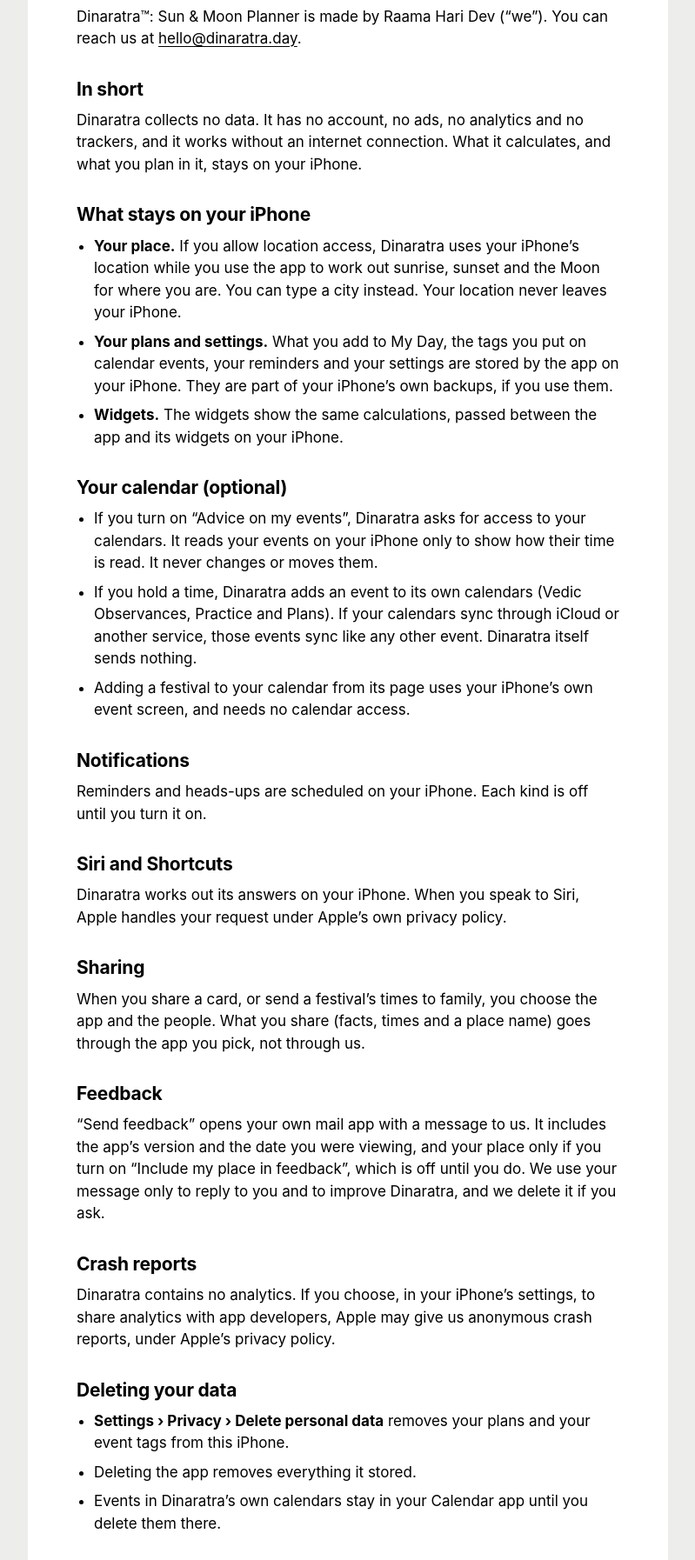
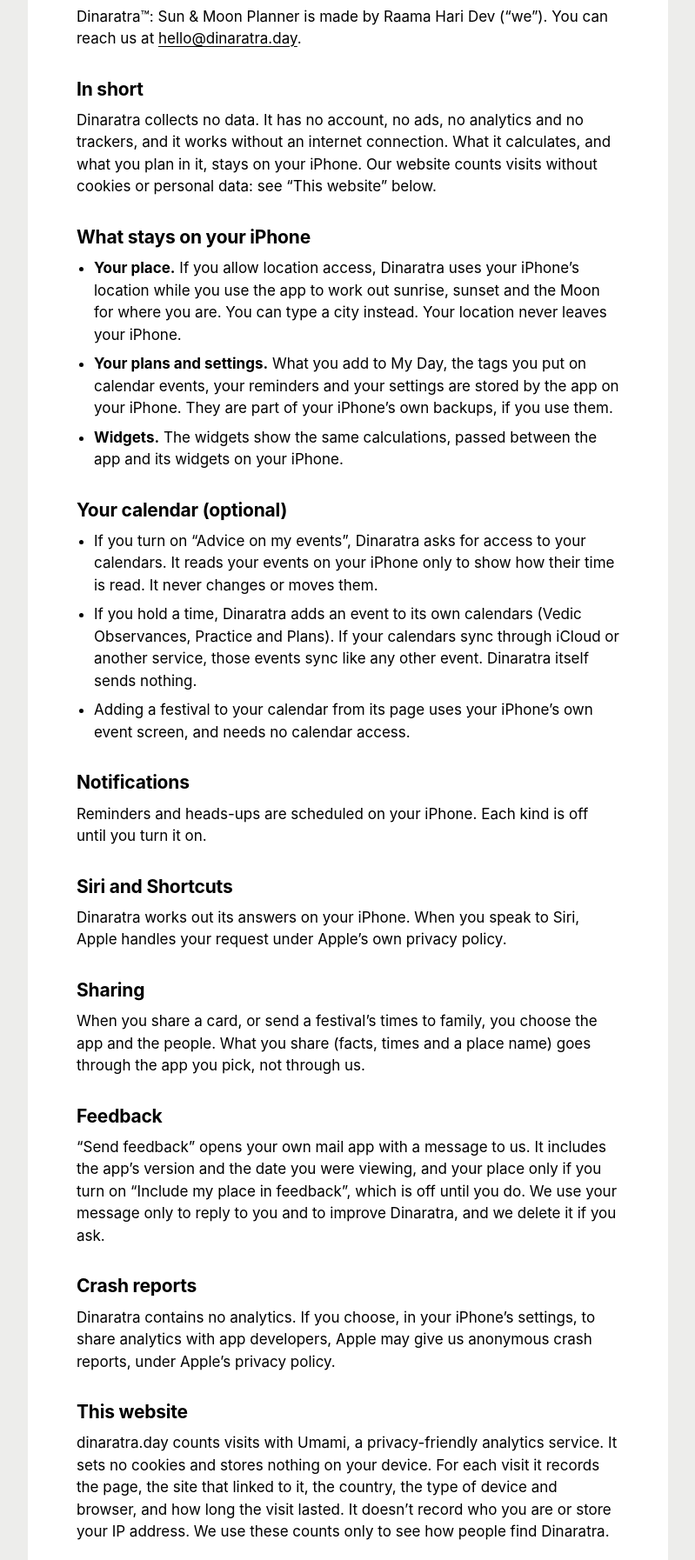
Before and after one commit to raamthat/ahoratra-site, a plain HTML site: page privacy/index.html in a window 1280 px wide. Shown: the part 269-2063 px from the top of the page at 87% size, without its empty margins (240-1039 px from the left). Drawn offline with Linux system fonts and the light colour scheme.

Commit message:
Umami's cookieless visit counter on the three pages; the policy says so (D412)
The owner asked to see where visitors come from and how long they stay,
and chose Umami's free plan. The privacy policy gains "This website",
and its "In short" points to it; the app itself still collects nothing.

Co-Authored-By: Claude Opus 5.5 <noreply@anthropic.com>

```diff
--- a/privacy/index.html
+++ b/privacy/index.html
@@ -16,6 +16,7 @@
 <meta property="og:image" content="https://dinaratra.day/og.png?v=4">
 <meta property="og:url" content="https://dinaratra.day/">
 <link rel="stylesheet" href="/assets/site.css">
+<script defer src="https://cloud.umami.is/script.js" data-website-id="0ab1fafb-6b38-4adc-956d-b5922948f015"></script>
 </head>
 <body>
 <div class="site">
@@ -23,7 +24,7 @@
 <p><strong>Effective:</strong> <time datetime="2026-11-25">November 25, 2026</time></p>
 <p>Dinaratra™: Sun &amp; Moon Planner is made by Raama Hari Dev (“we”). You can reach us at <a href="mailto:hello@dinaratra.day">hello@dinaratra.day</a>.</p>
 <h2>In short</h2>
-<p>Dinaratra collects no data. It has no account, no ads, no analytics and no trackers, and it works without an internet connection. What it calculates, and what you plan in it, stays on your iPhone.</p>
+<p>Dinaratra collects no data. It has no account, no ads, no analytics and no trackers, and it works without an internet connection. What it calculates, and what you plan in it, stays on your iPhone. Our website counts visits without cookies or personal data: see “This website” below.</p>
 <h2>What stays on your iPhone</h2>
 <ul><li><strong>Your place.</strong> If you allow location access, Dinaratra uses your iPhone’s location while you use the app to work out sunrise, sunset and the Moon for where you are. You can type a city instead. Your location never leaves your iPhone.</li><li><strong>Your plans and settings.</strong> What you add to My Day, the tags you put on calendar events, your reminders and your settings are stored by the app on your iPhone. They are part of your iPhone’s own backups, if you use them.</li><li><strong>Widgets.</strong> The widgets show the same calculations, passed between the app and its widgets on your iPhone.</li></ul>
 <h2>Your calendar (optional)</h2>
@@ -38,6 +39,8 @@
 <p>“Send feedback” opens your own mail app with a message to us. It includes the app’s version and the date you were viewing, and your place only if you turn on “Include my place in feedback”, which is off until you do. We use your message only to reply to you and to improve Dinaratra, and we delete it if you ask.</p>
 <h2>Crash reports</h2>
 <p>Dinaratra contains no analytics. If you choose, in your iPhone’s settings, to share analytics with app developers, Apple may give us anonymous crash reports, under Apple’s privacy policy.</p>
+<h2>This website</h2>
+<p>dinaratra.day counts visits with Umami, a privacy-friendly analytics service. It sets no cookies and stores nothing on your device. For each visit it records the page, the site that linked to it, the country, the type of device and browser, and how long the visit lasted. It doesn’t record who you are or store your IP address. We use these counts only to see how people find Dinaratra.</p>
 <h2>Deleting your data</h2>
 <ul><li><strong>Settings › Privacy › Delete personal data</strong> removes your plans and your event tags from this iPhone.</li><li>Deleting the app removes everything it stored.</li><li>Events in Dinaratra’s own calendars stay in your Calendar app until you delete them there.</li></ul>
 <h2>Children</h2>
```
Also changed, not shown: index.html (+1 -0 lines), support/index.html (+1 -0 lines), 1 other file.
